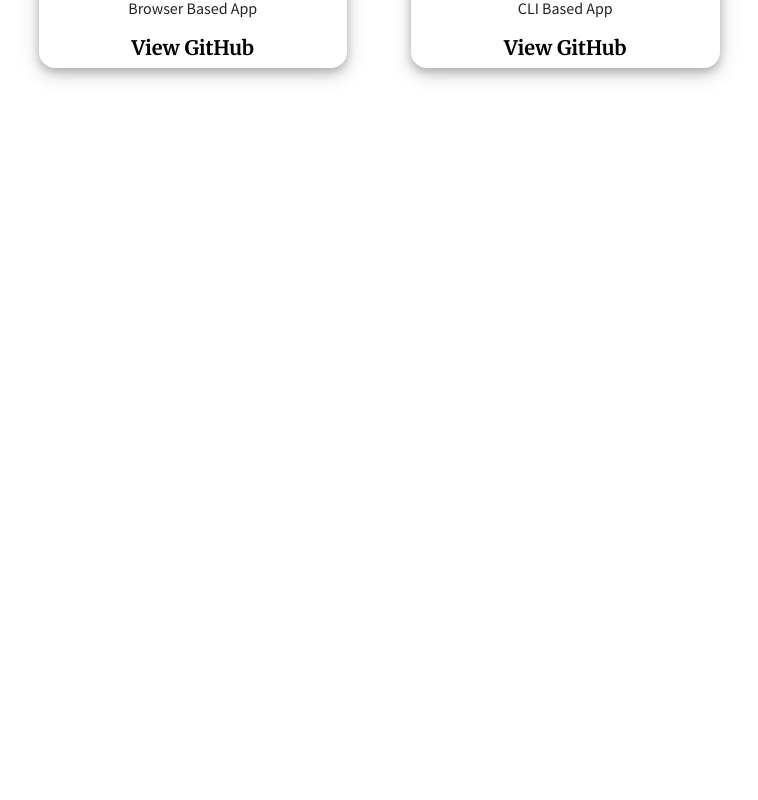
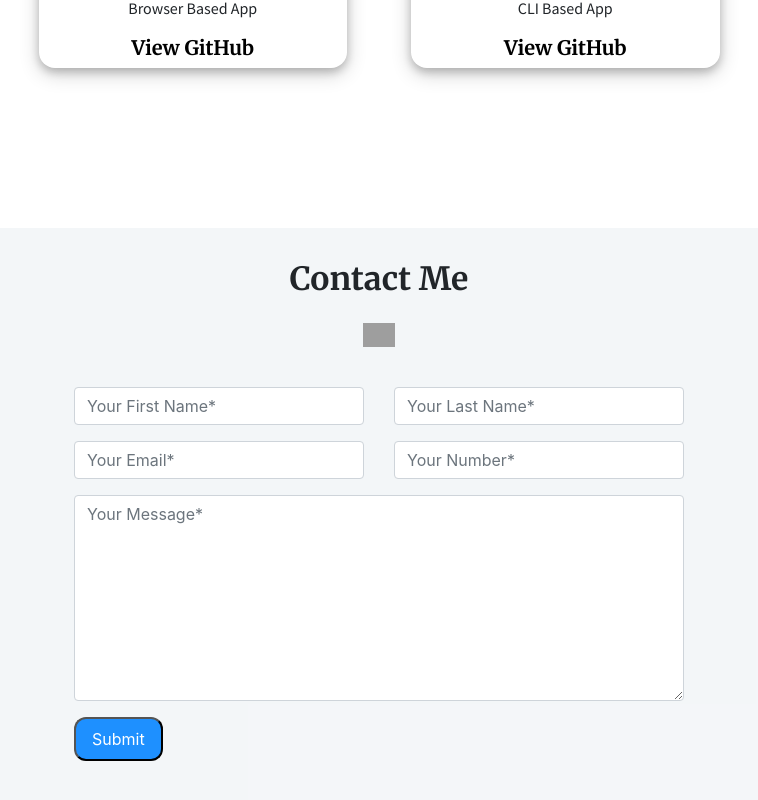
Before and after one commit to brianlfarmerllc/dev_portfolio_v2, a React (Create React App) app: page / in a window 1280 px wide. Shown: the part 2853-3653 px from the top of the page, without its empty margins (261-1019 px from the left). Before the commit the page ends 2985 px from the top, so only its background shows below. Built offline with nearby package versions, Linux system fonts and the light colour scheme; grey boxes are pictures that could not be loaded.

Commit message:
created Contact.js component and Contact.css, displayes as intended

```diff
--- /dev/null
+++ b/src/components/Contact/Contact.css
@@ -0,0 +1,24 @@
+#contactSection{
+    background-color: rgba(241, 244, 247, 0.808);
+    margin: 0;
+    width: 100%;
+    margin-top: 6em;
+    padding-bottom: 8em;
+  }
+
+  #contactSection h2{
+    padding-top: 1em;
+    text-align: center;
+    font-size: 32px;
+    padding-bottom: 0.5em;
+  }
+
+  #contactSection .codingIcon {
+    max-width: 2em;
+    padding-bottom: 2em;
+  }
+
+  #contactSection .button {
+    padding-left: 1em;
+    padding-right: 1em;
+  }
--- /dev/null
+++ b/src/components/Contact/Contact.js
@@ -0,0 +1,47 @@
+import React from "react"
+import "./Contact.css"
+
+function Contact() {
+ return (
+    <section className="container-fluid" id="contactSection">
+      <div className="row justify-content-center">
+        <div className="col">
+          <h2 style={{fontFamily: "'Merriweather', serif"}}>Contact Me</h2>
+        </div>
+        <div className="w-100"></div>
+        <img alt="icon brackets" className="codingIcon" src="https://img.icons8.com/ios/50/000000/source-code.png" />
+      </div>
+        {/* empty h4 to generate thank you after email submit */}
+      {/* eslint-disable-next-line jsx-a11y/heading-has-content */}
+      <h4 id="thankYou" style={{textAlign: "center", fontFamily: "'Merriweather', serif"}}></h4>
+      <div className="row justify-content-center" id="formRow">
+        <form className="col-sm-8 col-md-8 col-lg-6" id="contactForm">
+          <div className="row form-group">
+            <div className="col-6">
+              <input id="firstName" type="text" className="form-control" placeholder="Your First Name*"/>
+            </div>
+            <div className="col-6">
+              <input id="lastName" type="text" className="form-control" placeholder="Your Last Name*"/>
+            </div>
+          </div>
+          <div className="row form-group">
+            <div className="col-6">
+              <input id="email" type="text" className="form-control" placeholder="Your Email*"/>
+            </div>
+            <div className="col-6">
+              <input id="phone" type="text" className="form-control" placeholder="Your Number*"/>
+            </div>
+          </div>
+          <div className="row form-group">
+            <div className="col-12">
+              <textarea id="body" type="text" className="form-control" rows="8" placeholder="Your Message*"></textarea>
+            </div>
+          </div>
+          <button id="contactSubmit" type="submit" className="button">Submit</button>
+        </form>
+      </div>
+    </section>
+ )
+}
+
+export default Contact
--- a/src/pages/Main/Main.js
+++ b/src/pages/Main/Main.js
@@ -2,6 +2,7 @@
 import Hero from '../../components/Hero/Hero';
 import About from '../../components/About/About';
 import Portfolio from '../../components/Portfolio/Portfolio';
+import Contact from '../../components/Contact/Contact';
 
 function Main() {
     return (
@@ -9,6 +10,7 @@
         <Hero/>
         <About/>
         <Portfolio/>
+        <Contact/>
     </main>)
 }
 
```
